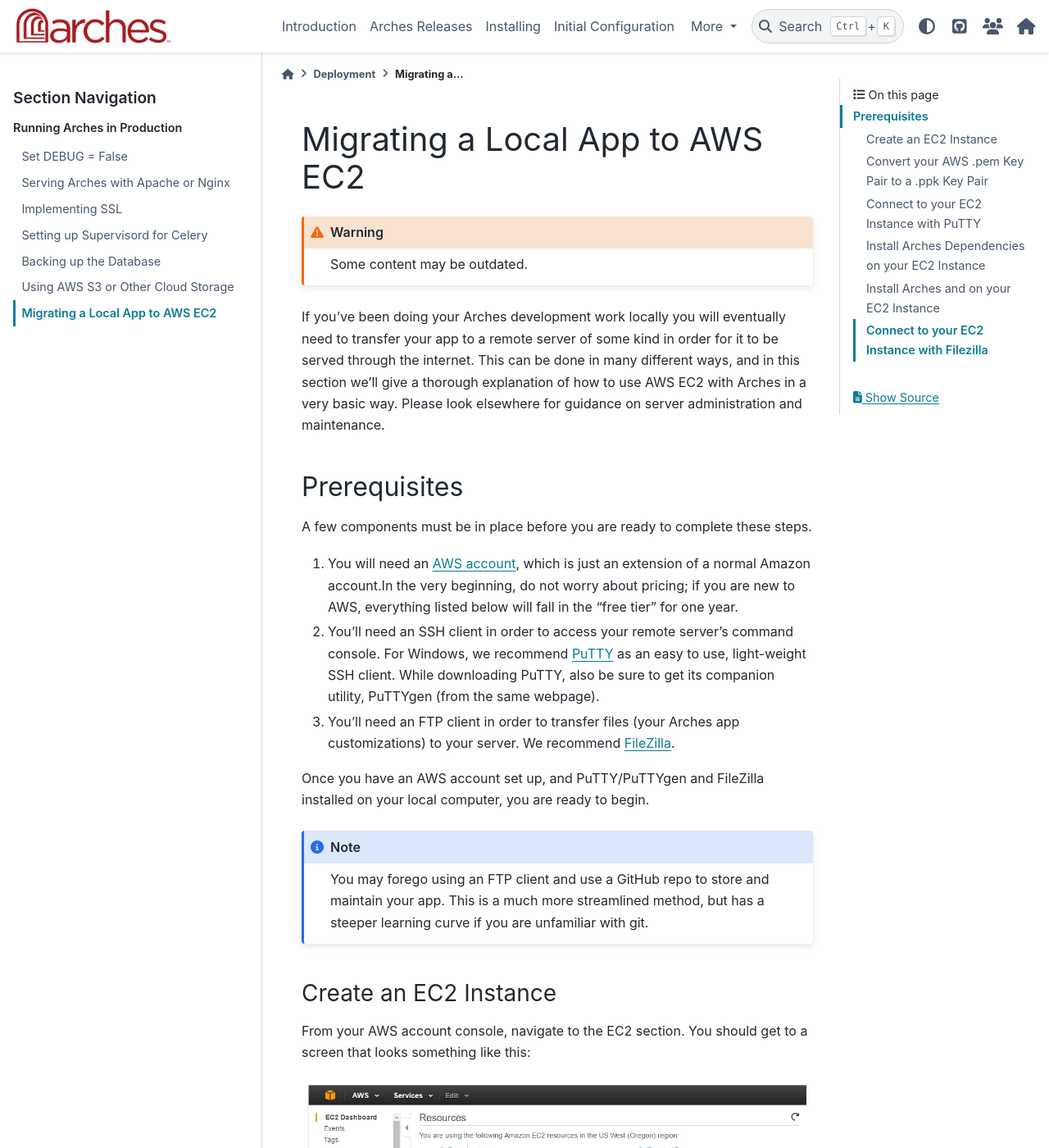
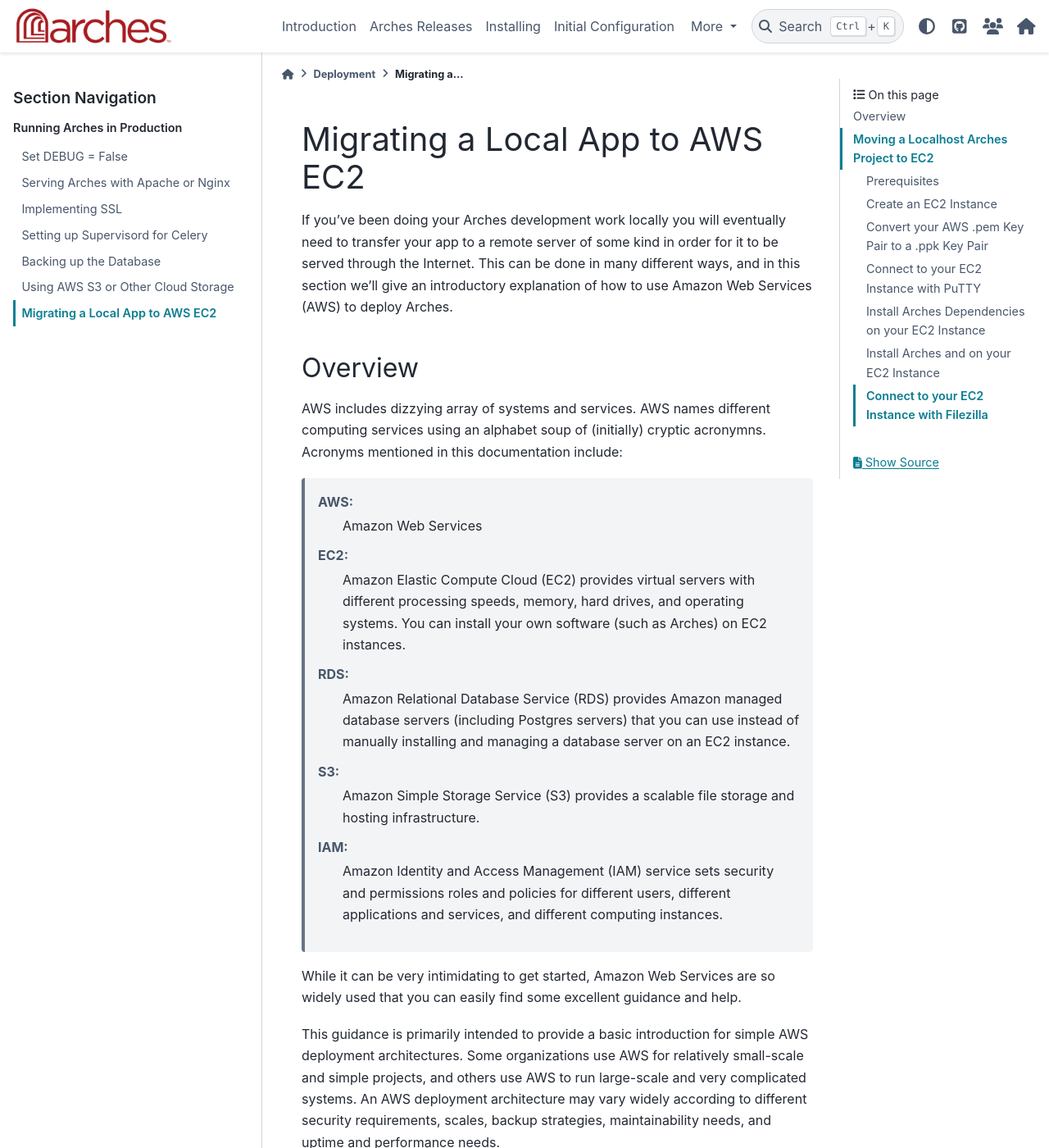
Before and after one commit to archesproject/arches-docs, a Sphinx documentation site: the page built from docs/deployment/migrating-a-local-app-to-aws-ec2.txt, in a window 1280 px wide and 1400 px high. Shown: the whole window at 82% size. Built offline with Sphinx 7.4.7 and the PyData theme 0.15.4, drawn with Linux system fonts in a browser that asks for light colours; some of the changed text lies outside the part shown.

Commit message:
Updated AWS deployment overview

```diff
--- a/docs/deployment/migrating-a-local-app-to-aws-ec2.txt
+++ b/docs/deployment/migrating-a-local-app-to-aws-ec2.txt
@@ -2,30 +2,98 @@
 Migrating a Local App to AWS EC2
 ################################
 
-.. warning::
-
-  Some content may be outdated.
 
 If you've been doing your Arches development work locally you will eventually need
 to transfer your app to a remote server of some kind in order for it to be served
-through the internet. This can be done in many different ways, and in this section
-we'll give a thorough explanation of how to use AWS EC2 with Arches in a very basic way. Please look elsewhere for guidance on server administration and maintenance.
+through the Internet. This can be done in many different ways, and in this section
+we'll give an introductory explanation of how to use Amazon Web Services (AWS) to
+deploy Arches.
+
+Overview
+========
+
+AWS includes dizzying array of systems and services. AWS names different computing services using an alphabet soup of (initially) cryptic acronymns. Acronyms mentioned in this documentation include:
+
+  AWS:
+    Amazon Web Services
+  EC2:
+    Amazon Elastic Compute Cloud (EC2) provides virtual servers with different processing speeds, memory, hard drives, and operating systems. You can install your own software (such as Arches) on EC2 instances.
+  RDS:
+    Amazon Relational Database Service (RDS) provides Amazon managed database servers (including Postgres servers) that you can use instead of manually installing and managing a database server on an EC2 instance.
+  S3:
+    Amazon Simple Storage Service (S3) provides a scalable file storage and hosting infrastructure.
+  IAM:
+    Amazon Identity and Access Management (IAM) service sets security and permissions roles and policies for different users, different applications and services, and different computing instances.
+
+While it can be very intimidating to get started, Amazon Web Services are so widely used that you can easily find some excellent guidance and help.
+
+This guidance is primarily intended to provide a basic introduction for simple AWS deployment architectures. Some organizations use AWS for relatively small-scale and simple projects,
+and others use AWS to run large-scale and very complicated systems. An AWS deployment architecture may vary widely according to
+different security requirements, scales, backup strategies, maintainability needs, and uptime and performance needs.
+
+An organization should consult with AWS experts in cases where there are significant security, scale, reliability, or performance requirements. Also, this documentation focuses on initial AWS deployment. Please look elsewhere for guidance on server administration and maintenance.
+
+
+Example Deployment Architectures
+---------------------------------
+As noted above, you should carefully align your deployment architecture according to your specific requirements, budget, and proficiency with AWS services. This introduction illustrate just two of a wide variety of options.
+
+1. A Single Node Deployment (one EC2 instance)
+
+  The most simple AWS deployment architecture essentially mimics deployment of Arches that runs as a localhost on your own machine. In this architecture, the Arches application runs on a single EC2 instance `along with` the dependency Postgres database server and dependency Elasticsearch server. As described in the diagram below, the only other AWS service used outside of this one EC2 instance is S3, for storage for user uploaded files.
+
+  .. figure:: ../images/aws-single-node-simple-architecture.png
+    :width: 75%
+    :align: center
+
+    Arches deployed on a single EC2 instance.
+
+2. A Multiple Node Deployment (two EC2 instances and RDS)
+
+  If you require greater performance, you may want to consider an architecture that uses multiple EC2 instances together with other AWS service, especially the RDS service. For example, you can deploy the Elasticsearch server (an Arches dependency) on a separate EC2 instance. This avoids a scenario where the Arches core application and Elasticsearch compete for the same computing resources. Similarly, you can use the RDS service to provision a Postgres database for Arches, which again more widely distributes computation across a broader infrastructure. Using multiple EC2 instances together with the RDS service may be somewhat more expensive and may involve a bit more configuration and deployment effort, but this architecture will likely have scale and performance advantages. As described in the diagram below, (core) Arches and Elasticsearch each have their own EC2 instances, RDS provisions the Postgres database to Arches, and S3 provides storage for user uploaded files.
+
+  .. figure:: ../images/aws-multi-node-distributed-architecture.png
+    :width: 75%
+    :align: center
+
+    Arches deployed on multiple EC2 instances together with RDS.
+
+
+AWS Security and Permissions Management
+---------------------------------------
+AWS provides extremely powerful and sophisticated tools to manage permissions and security. AWS emphasizes the management of "roles" and "policies" for security. You use the IAM service to set roles and policies that grant specific permissions to individuals or services. A good security practice is to follow "the principle of least privilege". This principle ensures that entities only have the bare minimum permissions necessary to perform their tasks.
+
+.. note::
+  If you are managing sensitive information in Arches (or any other system) you should gain proficiency with AWS security good practices and a good understanding of network architecture. For example, if you deploy Arches on an EC2 instance on a public subnet, SSH access will be more convenient, but it will be less secure than putting the Arches EC2 instance in private subnet. The best choice of security practices and network protections will vary depending on the sensitivity of the information you manage and your operational / administrative needs.
+
+
+
+Moving a Localhost Arches Project to EC2
+=============
+Now that we've introduced different considerations for deploying Arches on AWS, we can move into more specifics about how to move a locally hosted Arches instance to a "Single Node Deployment" as described above.
+
+
+.. warning::
+
+  Some content below may be outdated. Both Arches and AWS are evolving systems. If you notice sections that need updating please alert us by submitting a ticket (https://github.com/archesproject/arches-docs/issues)!
+
 
 Prerequisites
-=============
+-------------
 
 A few components must be in place before you are ready to complete these steps.
 
 1. You will need an `AWS account <http://aws.amazon.com/getting-started/>`_, which is just an extension of a normal Amazon account.In the very beginning, do not worry about pricing; if you are new to AWS, everything listed below will fall in the "free tier" for one year.
 
-2. You'll need an SSH client in order to access your remote server's command console. For Windows, we recommend `PuTTY <http://www.chiark.greenend.org.uk/~sgtatham/putty/download.html>`_ as an easy to use, light-weight SSH client. While downloading PuTTY, also be sure to get its companion utility, PuTTYgen (from the same webpage).
+2. You'll need an SSH client in order to access your remote server's command console. For Windows, we recommend `PuTTY <https://putty.org/>`_ as an easy to use, light-weight SSH client. While downloading PuTTY, also be sure to get its companion utility, PuTTYgen (from the same webpage).
 
-3. You'll need an FTP client in order to transfer files (your Arches app customizations) to your server. We recommend `FileZilla <https://filezilla-project.org/download.php>`_.
+3. You'll need an FTP client in order to transfer files (your Arches app customizations) to your server. We recommend `FileZilla <https://filezilla-project.org/>`_.
 
 Once you have an AWS account set up, and PuTTY/PuTTYgen and FileZilla installed on your local computer, you are ready to begin.
 
 .. note::
-  You may forego using an FTP client and use a GitHub repo to store and maintain your app. This is a much more streamlined method, but has a steeper learning curve if you are unfamiliar with git.
+  Experience with command line tools, especially those that involve the management of security (encryption) certificates (such as ``ssh`` and ``scp``) is typically necessary to deploy and manage Arches on remote cloud computing services.
+
 
 Create an EC2 Instance
 ----------------------
@@ -33,17 +101,19 @@
 From your AWS account console, navigate to the EC2 section. You should get to a screen that looks something like this:
 
 .. figure:: ../images/ec2-dash.png
-    :width: 100%
-    :align: center
+  :width: 100%
+  :align: center
+
+  A (dated) view of the EC2 dashboard (AWS dashboard interfaces frequently change)
 
 Click on "Launch Instance"
 
 You now have the opportunity to customize your instance before you launch it, and you should see seven steps listed across the top of the page. For our purposes, we only need to worry about a few of them:
 
-* In Step 1, choose "Ubuntu Server 14.04 LTS" as your operating system
-* In Step 2, choose t2.micro for the instance type (because it will be free for you)
-* In Step 5, tag your server with a name (this is helpful, though not necessary)
-* In Step 6, you'll need to:
+* In Step 1, choose "Ubuntu Server 22.04 LTS" as your operating system
+* In Step 2, choose an instance type
+* In Step 3, tag your server with a name (this is helpful, though not necessary)
+* In Step 4, you'll need to:
     * Select "Create a new security group"
     * Name it "arches-security"
     * Modify the rules of this security group to match the following
@@ -97,17 +167,17 @@
 
 Now that you have a command line in front of you, the next few steps should be very familiar. Luckily, if you are coming from Windows, you'll find that installing dependencies on Ubuntu is much, much easier. Do all of the following from within the `/home/ubuntu` directory (which shows as ~ in the command prompt).
 
-1. Download the install script for dependencies
+1. Download the install script for dependencies (this links to the v7.4.0 dependencies install)
 
   .. code-block::
 
-    $ wget https://bitbucket.org/arches/arches3/raw/4f8ffdafb043cf2f6ad009d4738e94202eb529dd/arches/install/ubuntu_trusty_setup.sh
+    $ wget wget https://raw.githubusercontent.com/archesproject/arches/stable/7.4.0/arches/install/ubuntu_setup.sh
 
 2. Run it (this may take a few minutes)
 
   .. code-block::
 
-    $ source ubuntu_trusty_setup.sh
+    $source ./ubuntu_setup.sh
 
 Install Arches and on your EC2 Instance
 ---------------------------------------
@@ -140,12 +210,11 @@
 * Password = <leave blank> (that's what the .ppk file is for)
 * Port = 22
 
-Once connected, you'll see your server's file system on the right side, and your local file system on the left. Find your local "my_hip_app" directory, and copy the entire directory to `/home/ubuntu/Projects/`. The result should look like
+Once connected, you'll see your server's file system on the right side, and your local file system on the left. Find your local "my_hip_app" directory, and copy the entire directory to `/opt/arches_projects`. The result should look like
 
-> /home<br>
-> &nbsp;&nbsp;&nbsp;&nbsp;/ubuntu<br>
-> &nbsp;&nbsp;&nbsp;&nbsp;&nbsp;&nbsp;&nbsp;&nbsp;/Projects<br>
-> &nbsp;&nbsp;&nbsp;&nbsp;&nbsp;&nbsp;&nbsp;&nbsp;&nbsp;&nbsp;&nbsp;&nbsp;/ENV<br>
+> /opt<br>
+> &nbsp;&nbsp;&nbsp;&nbsp;/arches_projects<br>
+> &nbsp;&nbsp;&nbsp;&nbsp;&nbsp;&nbsp;&nbsp;&nbsp;/ENV<br>
 > &nbsp;&nbsp;&nbsp;&nbsp;&nbsp;&nbsp;&nbsp;&nbsp;&nbsp;&nbsp;&nbsp;&nbsp;/my_hip_app<br>
 
 Next, use this command to remove the elasticsearch installation from your new app on the server (because ElasticSearch should be _reinstalled_ on on your server)
@@ -154,7 +223,7 @@
 
     (ENV)$ sudo rm -r my_hip_app/my_hip_app/elasticsearch
 
-Now you can run these final commands from the `/home/ubuntu/Projects/my_hip_app` directory to complete your app's installation on the server:
+Now you can run these final commands from the `/opt/arches_projects/my_hip_app` directory to complete your app's installation on the server:
 
 1. Install ElasticSearch
 
```
Also changed, not shown: other parts of docs/deployment/migrating-a-local-app-to-aws-ec2.txt (+1 -1 lines).
